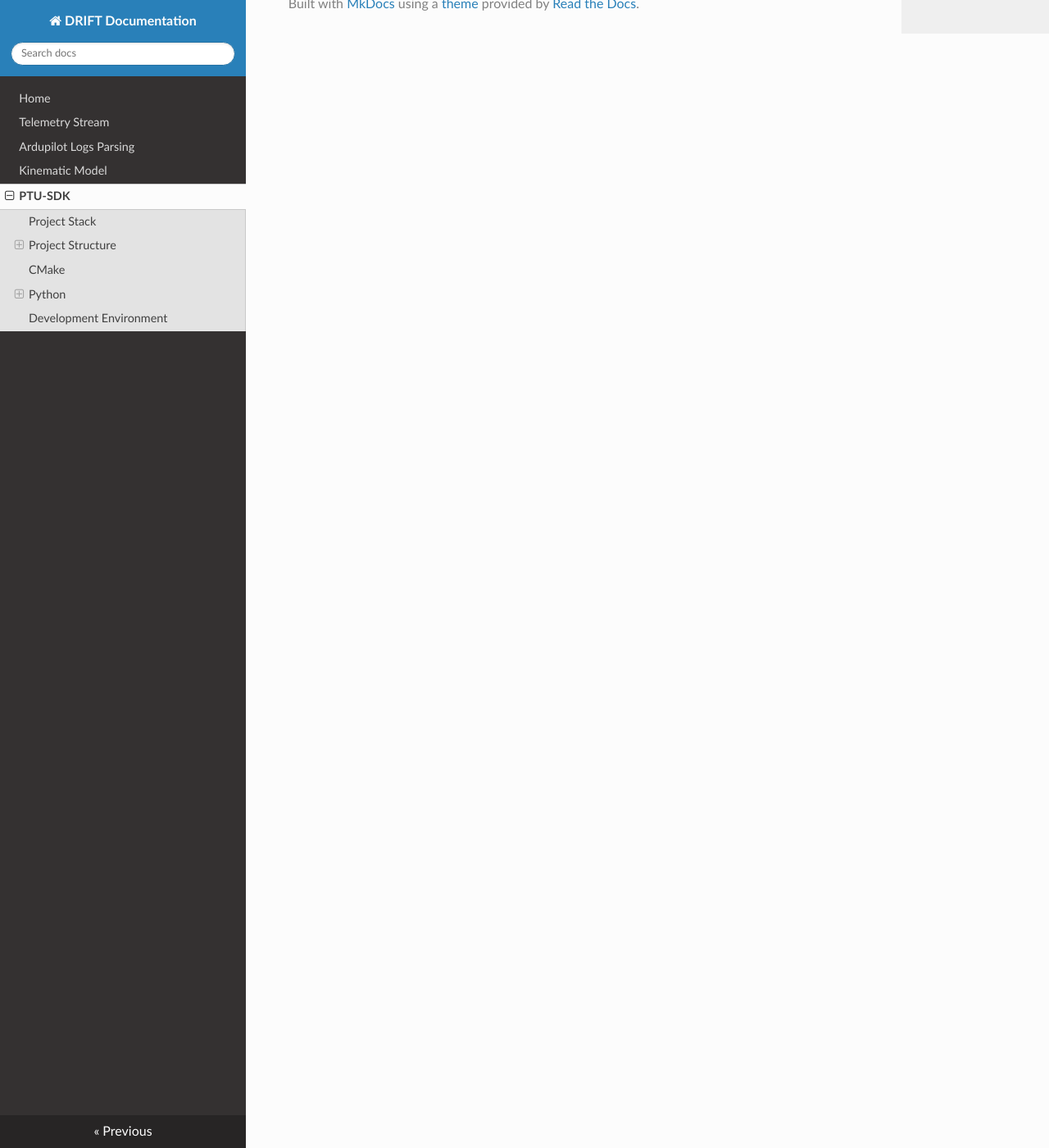
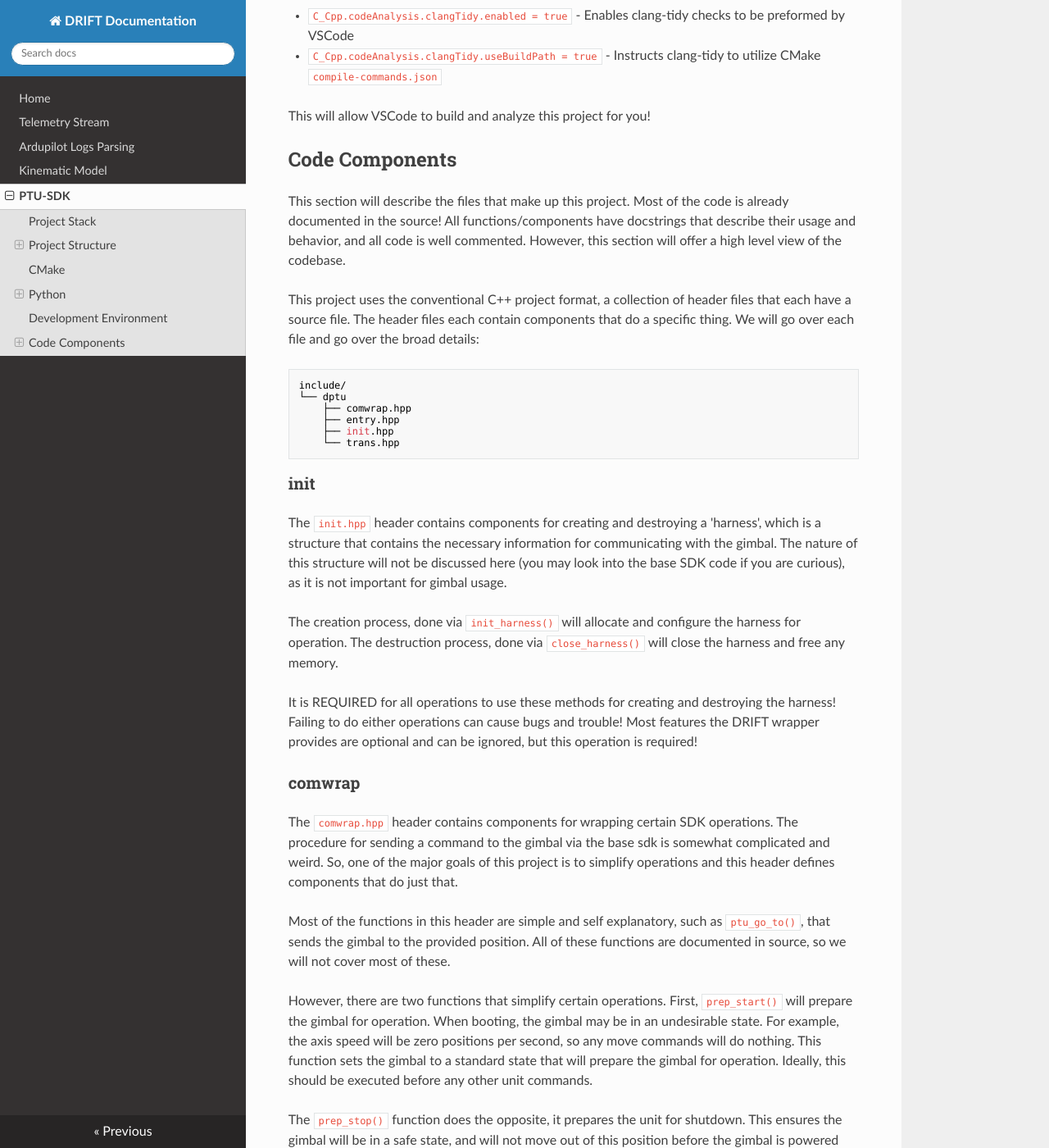
Before and after one commit to team-drift/delphi, an MkDocs documentation site: the page built from docs/PTU-SDK.md, in a window 1280 px wide and 1400 px high, scrolled down 5140 px. Shown: the whole window at 82% size. Built offline with MkDocs 1.6.1, drawn with Linux system fonts in a browser that asks for light colours; nearby versions of some CDN libraries; some of the changed text lies outside the part shown.

Commit message:
Update documentation

````diff
--- a/docs/PTU-SDK.md
+++ b/docs/PTU-SDK.md
@@ -74,7 +74,7 @@ The other directories are described below:
 The directories to keep in mind are `include/`, `src/`, and `utils/drift`.
 All others are either automatically generated or are not meant to be changed,
 as we are striving to keep the provided base components static as much as possible.
-Any new components are alterations can be be done in the three directories specified most of the time!
+Any new components and alterations can be be done in the three directories specified most of the time!
 
 ### CMake Structure
 
@@ -195,10 +195,23 @@ This will also require the receiver to have build tools installed,
 such as CMake and a compiler (gcc/clang), which may be trivial or very difficult
 to install depending on your platform.
 
+Source distributions have extension of type `.tar.gz`
+
 ### Wheel Distribution
 
 A so-called 'wheel' is a type of Python package that contains a pre-built module.
+Wheels are very useful as they do not require a build operation before installing,
+so any receivers of the wheel can utilize the package immediately and do not require any build tools to be installed.
 
+The downside is that the wheel can only be used on the platform it was built on.
+For example, if a wheel is built on Linux, it is only possible
+to install and use the wheel on Linux platforms.
+A windows user could not use such a wheel.
+While it is possible to cross-build wheels for other platforms,
+it is not recommended to do so as this introduces a lot of complexity.
+So, you probably will not be distributing the wheel to others.
+
+Wheel distributions have extension of type `.whl`
 
 ## Development Environment
 
@@ -227,3 +240,92 @@ Alongside these extensions, we suggest the following changes:
 - `C_Cpp.codeAnalysis.clangTidy.useBuildPath = true` - Instructs clang-tidy to utilize CMake `compile-commands.json`
 
 This will allow VSCode to build and analyze this project for you!
+
+## Code Components
+
+This section will describe the files that make up this project.
+Most of the code is already documented in the source!
+All functions/components have docstrings that describe their usage and behavior,
+and all code is well commented.
+However, this section will offer a high level view of the codebase.
+
+This project uses the conventional C++ project format,
+a collection of header files that each have a source file.
+The header files each contain components that do a specific thing.
+We will go over each file and go over the broad details:
+
+```
+include/
+└── dptu
+    ├── comwrap.hpp
+    ├── entry.hpp
+    ├── init.hpp
+    └── trans.hpp
+```
+
+### init
+
+The `init.hpp` header contains components for creating and destroying a 'harness',
+which is a structure that contains the necessary information for communicating with the gimbal.
+The nature of this structure will not be discussed here
+(you may look into the base SDK code if you are curious),
+as it is not important for gimbal usage.
+
+The creation process, done via `init_harness()` will allocate
+and configure the harness for operation.
+The destruction process, done via `close_harness()` will
+close the harness and free any memory.
+
+It is REQUIRED for all operations to use these methods
+for creating and destroying the harness!
+Failing to do either operations can cause bugs and trouble!
+Most features the DRIFT wrapper provides are optional and can be ignored,
+but this operation is required!
+
+### comwrap
+
+The `comwrap.hpp` header contains components for wrapping certain SDK operations.
+The procedure for sending a command to the gimbal via the base sdk
+is somewhat complicated and weird.
+So, one of the major goals of this project is to simplify operations
+and this header defines components that do just that.
+
+Most of the functions in this header are simple and self explanatory,
+such as `ptu_go_to()`, that sends the gimbal to the provided position.
+All of these functions are documented in source, so we will not cover most of these.
+
+However, there are two functions that simplify certain operations.
+First, `prep_start()` will prepare the gimbal for operation.
+When booting, the gimbal may be in an undesirable state.
+For example, the axis speed will be zero positions per second,
+so any move commands will do nothing.
+This function sets the gimbal to a standard state that will prepare the gimbal for operation.
+Ideally, this should be executed before any other unit commands.
+
+The `prep_stop()` function does the opposite,
+it prepares the unit for shutdown.
+This ensures the gimbal will be in a safe state,
+and will not move out of this position before the gimbal is powered off.
+Ideally, this should be the last gimbal operation you preform before shutdown,
+as any commands issued after this one will not be acknowledged.
+If you have stopped the gimbal, you may start it again by using the `prep_start()` method,
+which will place the gimbal into the initial start state, allowing the gimbal to respond to commands once more.
+
+### entry
+
+The `entry.hpp` header contains easy to use entry points into the project.
+It consists of a class, `PTUPoint`, that will handle starting, stopping,
+translating, and pointing at certain positions.
+This class is primarily used in the python wrappers,
+as it greatly simplifies the binding operation.
+
+### trans
+
+The `trans.hpp` header contains components for translating positions into gimbal rotations in both axis.
+We are given positions in North, East, Up coordinates,
+which are the distance in meters from the origin point in each respective axis.
+In all cases, we assume the gimbal is the origin of the system.
+
+These functions translate these positions into rotations that the gimbal can work with.
+The details of these functions can be found in the docstrings and the source.
+You can see `entry.cpp` for an example of how to use these components.
````
Also changed, not shown: other parts of docs/PTU-SDK.md (+1 -1 lines).
